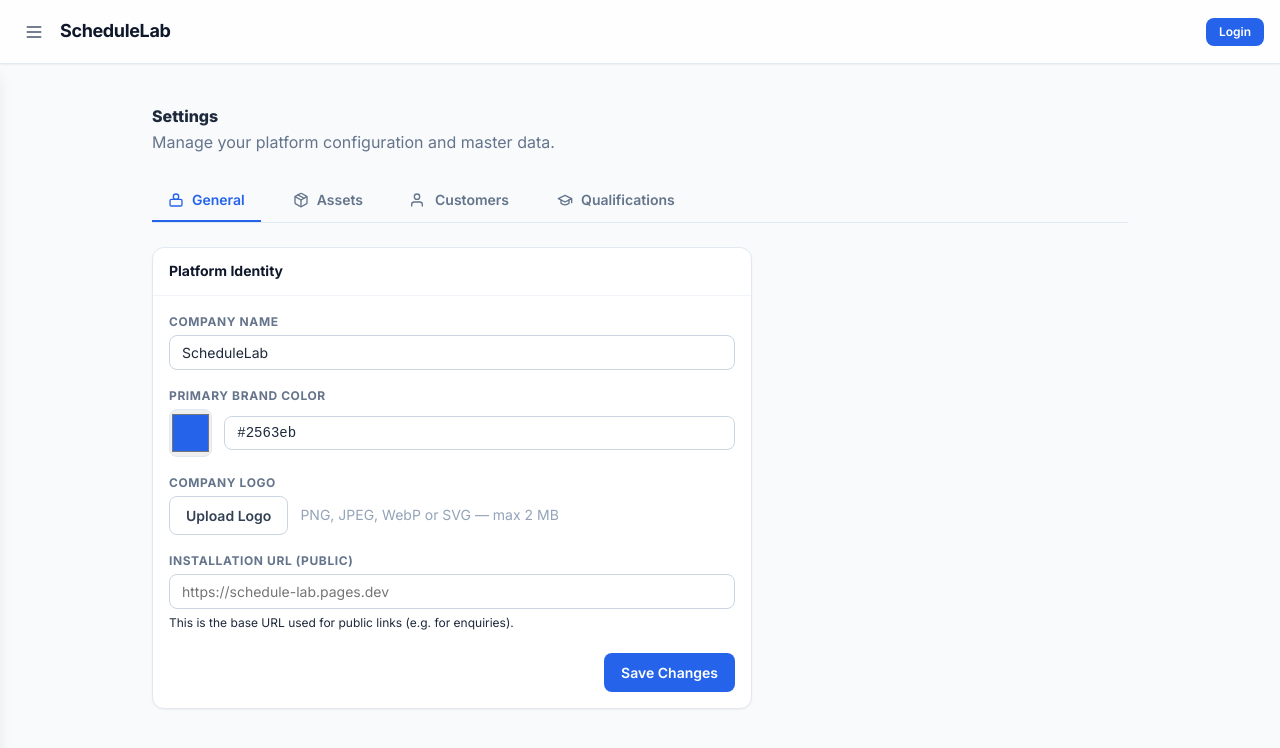
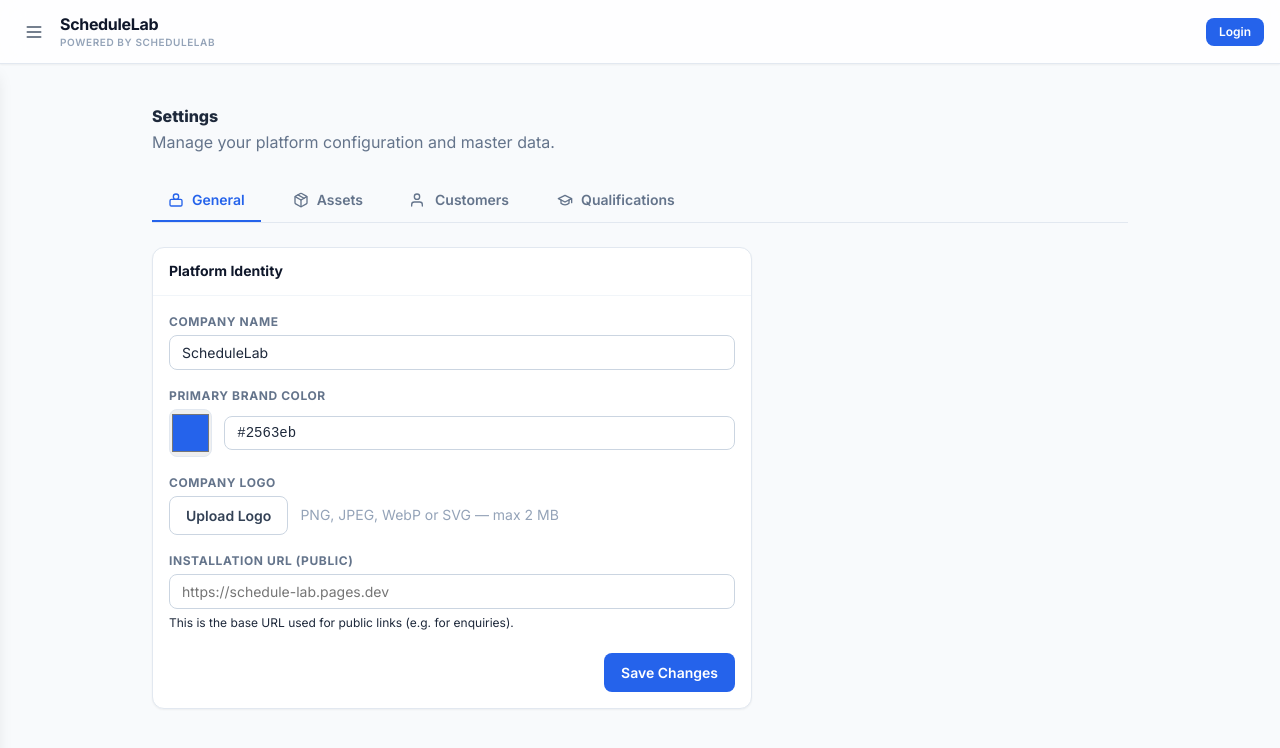
Before and after one commit to zachflem/schedule-lab, a React (Vite) app: page /settings in a window 1280 px wide. Shown: the top 748 px of the page. Built offline with nearby package versions, Linux system fonts and the light colour scheme; no server answers.

Commit message:
feat: show company name/logo in header with 'powered by ScheduleLab' branding

```diff
--- a/src/features/settings/ui/GeneralTab.tsx
+++ b/src/features/settings/ui/GeneralTab.tsx
@@ -1,5 +1,6 @@
 import { useState, useEffect, useRef } from 'react';
 import { api } from '@/shared/lib/api';
+import { invalidateSettings } from '@/shared/lib/useSettings';
 import { type PlatformSettings } from '@/shared/validation/schemas';
 
 export function GeneralTab() {
@@ -36,6 +37,7 @@ export function GeneralTab() {
     try {
       const { logo_url, ...settingsToSave } = settings;
       await api.put('/settings', settingsToSave);
+      invalidateSettings();
       setMessage({ type: 'success', text: 'Settings updated successfully!' });
       document.documentElement.style.setProperty('--color-primary-600', settings.primary_color);
     } catch (err) {
--- /dev/null
+++ b/src/shared/lib/useSettings.ts
@@ -0,0 +1,29 @@
+import { useState, useEffect } from 'react';
+import { api } from './api';
+import { type PlatformSettings } from '@/shared/validation/schemas';
+
+let cache: PlatformSettings | null = null;
+const listeners = new Set<(s: PlatformSettings) => void>();
+
+export function useSettings() {
+  const [settings, setSettings] = useState<PlatformSettings | null>(cache);
+
+  useEffect(() => {
+    if (cache) return;
+    api.get<PlatformSettings>('/settings').then(data => {
+      cache = data;
+      listeners.forEach(fn => fn(data));
+    }).catch(() => {});
+  }, []);
+
+  useEffect(() => {
+    listeners.add(setSettings);
+    return () => { listeners.delete(setSettings); };
+  }, []);
+
+  return settings;
+}
+
+export function invalidateSettings() {
+  cache = null;
+}
--- a/src/widgets/layout/Header.tsx
+++ b/src/widgets/layout/Header.tsx
@@ -1,4 +1,5 @@
 import { useAuth } from '@/shared/lib/auth';
+import { useSettings } from '@/shared/lib/useSettings';
 
 interface HeaderProps {
   onMenuToggle: () => void;
@@ -7,6 +8,8 @@ interface HeaderProps {
 
 export function Header({ onMenuToggle, isMenuOpen }: HeaderProps) {
   const { user, loading } = useAuth();
+  const settings = useSettings();
+
   return (
     <header className="header">
       <button
@@ -40,7 +43,14 @@ export function Header({ onMenuToggle, isMenuOpen }: HeaderProps) {
         </svg>
       </button>
 
-      <div className="header-title">ScheduleLab</div>
+      <div className="header-brand">
+        {settings?.logo_url ? (
+          <img src={settings.logo_url} alt={settings.company_name} className="header-brand-logo" />
+        ) : (
+          <span className="header-brand-name">{settings?.company_name ?? 'ScheduleLab'}</span>
+        )}
+        <span className="header-brand-powered">powered by ScheduleLab</span>
+      </div>
 
       <div style={{ marginLeft: 'auto', display: 'flex', alignItems: 'center' }}>
         {loading ? (
--- a/src/widgets/layout/layout.css
+++ b/src/widgets/layout/layout.css
@@ -23,11 +23,33 @@
   box-shadow: var(--shadow-sm);
 }
 
-.header-title {
+.header-brand {
+  display: flex;
+  flex-direction: column;
+  gap: 1px;
+  line-height: 1.2;
+}
+
+.header-brand-logo {
+  max-height: 28px;
+  max-width: 140px;
+  object-fit: contain;
+  display: block;
+}
+
+.header-brand-name {
   font-weight: 700;
-  font-size: var(--text-lg);
+  font-size: var(--text-base);
   color: var(--color-gray-900);
   letter-spacing: -0.02em;
+}
+
+.header-brand-powered {
+  font-size: 10px;
+  font-weight: 600;
+  color: var(--color-gray-400);
+  letter-spacing: 0.06em;
+  text-transform: uppercase;
 }
 
 .menu-trigger {
```
